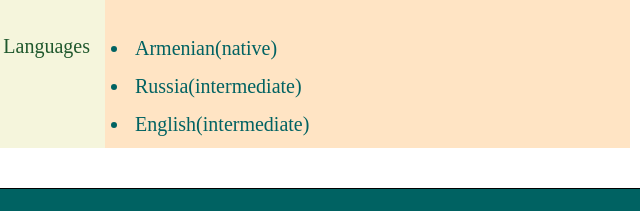
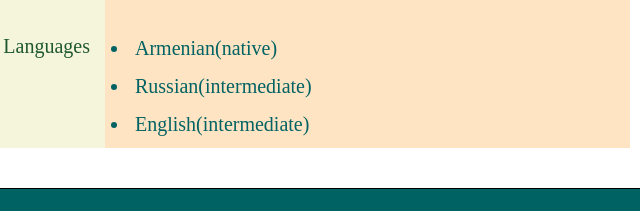
Before and after one commit to ZinaHovakimyan/CV, a plain HTML site: page index.html in a window 1280 px wide. Shown: the part 708-919 px from the top of the page, 375-1015 px from the left. Drawn offline with Linux system fonts and the light colour scheme.

Commit message:
updated html

```diff
--- a/index.html
+++ b/index.html
@@ -44,7 +44,7 @@
          <p> C++, JavaScript </p>
          <br><br>
          <ul> <li> Armenian(native) </li>
-              <li> Russia(intermediate) </li>
+              <li> Russian(intermediate) </li>
               <li> English(intermediate)</li>
         </ul>
 
```
